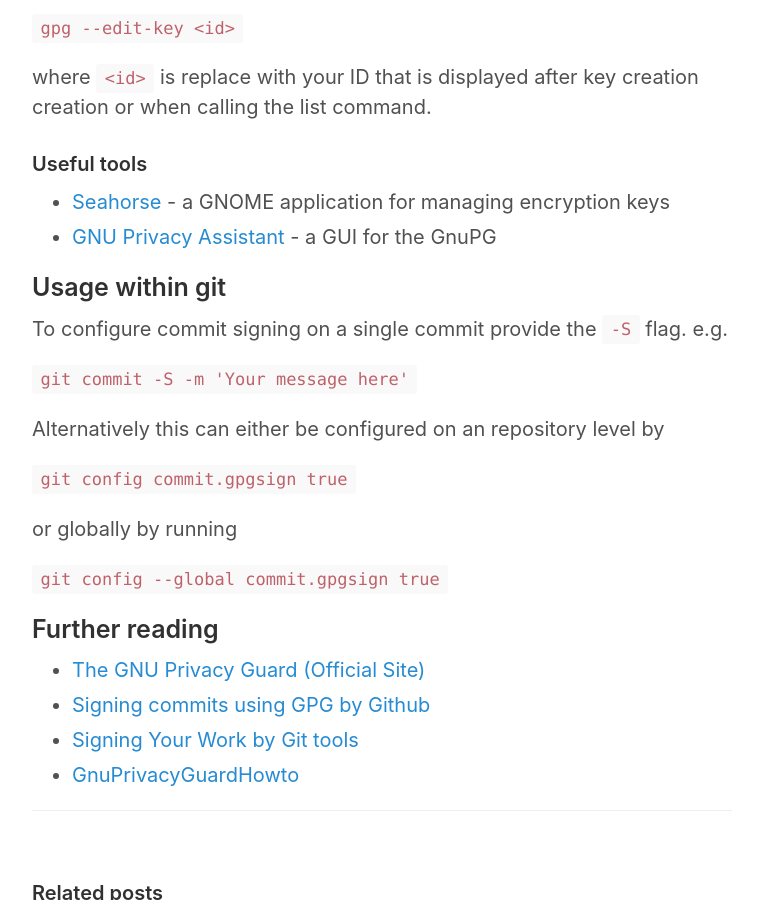
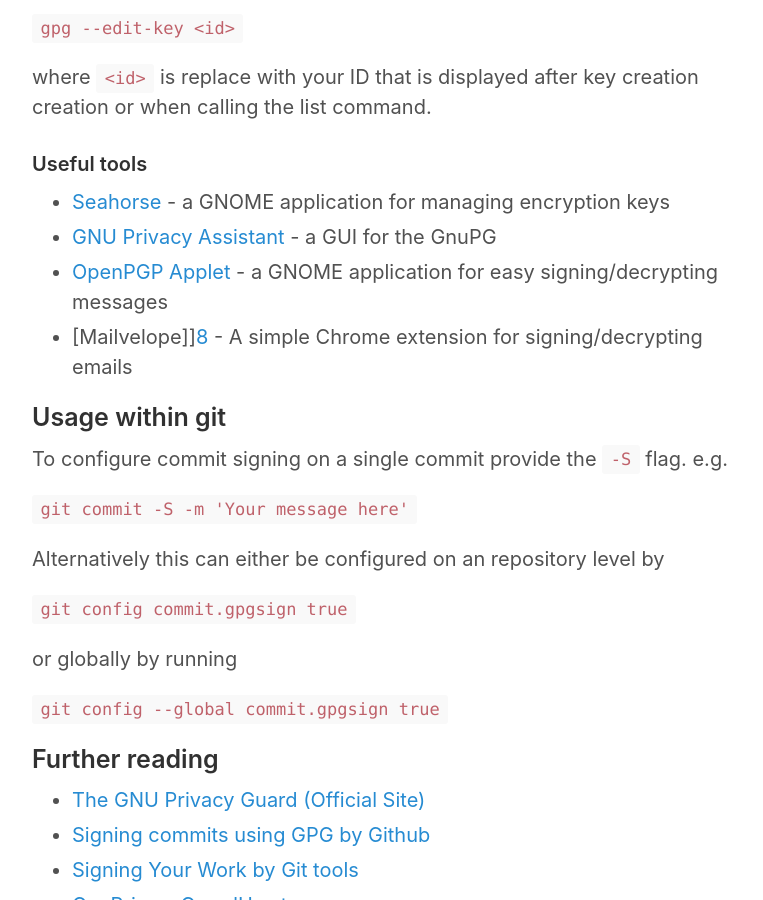
Before and after one commit to inverse/personal-site, a Jekyll site: the page built from _posts/2017-07-31-gpg-signing-git-commits.md, in a window 1280 px wide and 900 px high, scrolled down 1209 px. Shown: the whole window, without its empty margins (258-1021 px from the left). Built offline with Jekyll 4.4.1, drawn with Linux system fonts in a browser that asks for light colours; comment, search, counter and statistics services are not loaded.

Commit message:
Update 2017-07-31-gpg-signing-git-commits.md

```diff
--- a/_posts/2017-07-31-gpg-signing-git-commits.md
+++ b/_posts/2017-07-31-gpg-signing-git-commits.md
@@ -42,6 +42,8 @@
 
 - [Seahorse][5] - a GNOME application for managing encryption keys
 - [GNU Privacy Assistant][6] - a GUI for the GnuPG
+- [OpenPGP Applet][7] - a GNOME application for easy signing/decrypting messages
+- [Mailvelope]][8] - A simple Chrome extension for signing/decrypting emails
 
 ## Usage within git
 
@@ -71,3 +73,5 @@
 [4]: https://help.ubuntu.com/community/GnuPrivacyGuardHowto
 [5]: https://wiki.gnome.org/Apps/Seahorse/
 [6]: https://www.gnupg.org/related_software/gpa/
+[7]: https://openpgp-applet.alioth.debian.org/web/
+[8]: https://chrome.google.com/webstore/detail/mailvelope/kajibbejlbohfaggdiogboambcijhkke?hl=en
```
